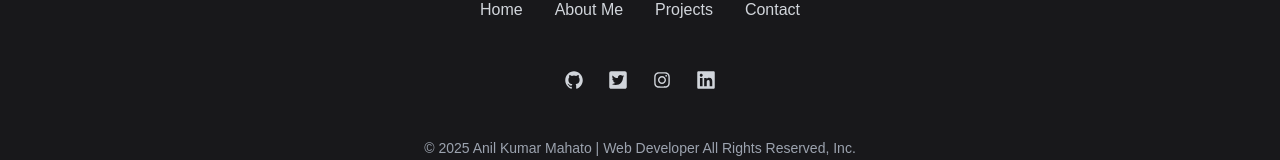
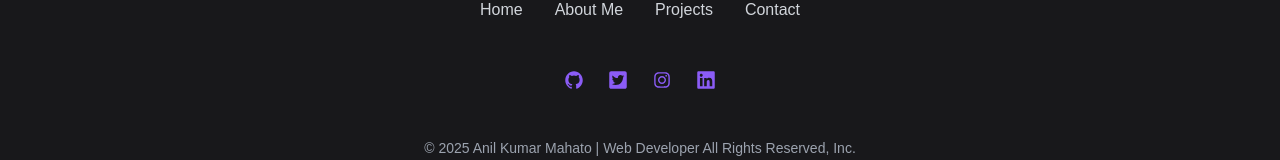
Before and after one commit to anil487/anilportfolio, a Next.js app: page / in a window 1280 px wide. Shown: the part 610-770 px from the top of the page. Built offline with nearby package versions, Linux system fonts and the light colour scheme.

Commit message:
icon improved

```diff
--- a/src/app/components/footer.tsx
+++ b/src/app/components/footer.tsx
@@ -1,30 +1,31 @@
-import Link from "next/link"
+import Link from "next/link";
 import { IoLogoGithub } from "react-icons/io5";
-import { FaLinkedin, } from "react-icons/fa6";
+import { FaLinkedin } from "react-icons/fa6";
 import { FaTwitterSquare } from "react-icons/fa";
 import { AiOutlineInstagram } from "react-icons/ai";
-
 
 const navigationItems = [
   { label: "Home", href: "/" },
   { label: "About Me", href: "/about" },
   { label: "Projects", href: "/projects" },
-
   { label: "Contact", href: "/contact" },
-]
+];
 
 const socialLinks = [
   { icon: IoLogoGithub, href: "https://github.com/anil487", label: "Github" },
   { icon: FaTwitterSquare, href: "#", label: "Twitter" },
-  { icon: AiOutlineInstagram , href: "#", label: "Instagram" },
-  { icon: FaLinkedin, href: "https://www.linkedin.com/in/anil-kr-mahato-029175229/", label: "LinkedIn" },
-]
+  { icon: AiOutlineInstagram, href: "#", label: "Instagram" },
+  {
+    icon: FaLinkedin,
+    href: "https://www.linkedin.com/in/anil-kr-mahato-029175229/",
+    label: "LinkedIn",
+  },
+];
 
 export default function Footer() {
   return (
     <footer className="sticky bottom-0 w-full bg-zinc-900 text-white py-8">
       <div className="container mx-auto px-4 flex flex-col items-center gap-8">
-
         {/* Navigation */}
         <nav className="flex flex-wrap justify-center gap-x-8 gap-y-4">
           {navigationItems.map((item) => (
@@ -44,7 +45,7 @@ export default function Footer() {
             <Link
               key={social.label}
               href={social.href}
-              className="text-gray-300 hover:text-white transition-colors duration-200"
+              className="text-violet-500 hover:text-blue-500 transition-colors duration-200"
               aria-label={social.label}
             >
               <social.icon className="h-5 w-5" />
@@ -52,11 +53,13 @@ export default function Footer() {
           ))}
         </div>
 
-
         <div className="text-center text-gray-400 text-sm mt-4">
-          <p>&copy; {new Date().getFullYear()} Anil Kumar Mahato | Web Developer All Rights Reserved, Inc.</p>
+          <p>
+            &copy; {new Date().getFullYear()} Anil Kumar Mahato | Web Developer
+            All Rights Reserved, Inc.
+          </p>
         </div>
       </div>
     </footer>
-  )
+  );
 }
--- a/src/app/components/hero.tsx
+++ b/src/app/components/hero.tsx
@@ -45,23 +45,23 @@ const Hero = () => {
           <div className="flex justify-center gap-4 mt-4">
             <Link
               href="https://www.linkedin.com/in/anil-kr-mahato-029175229/"
-              className="text-violet-500 hover:text-gray-900"
+              className="text-violet-500 hover:text-blue-500"
             >
               <FaLinkedin className="w-6 h-6" />
               <span className="sr-only">LinkedIn</span>
             </Link>
             <Link
               href="https://github.com/anil487"
-              className="text-violet-500 hover:text-gray-900"
+              className="text-violet-500 hover:text-blue-500"
             >
               <IoLogoGithub className="w-6 h-6" />
               <span className="sr-only">GitHub</span>
             </Link>
-            <Link href="#" className="text-violet-500 hover:text-gray-900">
+            <Link href="#" className="text-violet-500 hover:text-blue-500">
               <AiOutlineInstagram className="w-6 h-6" />
               <span className="sr-only">Instagram</span>
             </Link>
-            <Link href="#" className="text-violet-500 hover:text-gray-900">
+            <Link href="#" className="text-violet-500 hover:text-blue-500">
               <FaTwitterSquare className="w-6 h-6" />
               <span className="sr-only">Twitter</span>
             </Link>
```
